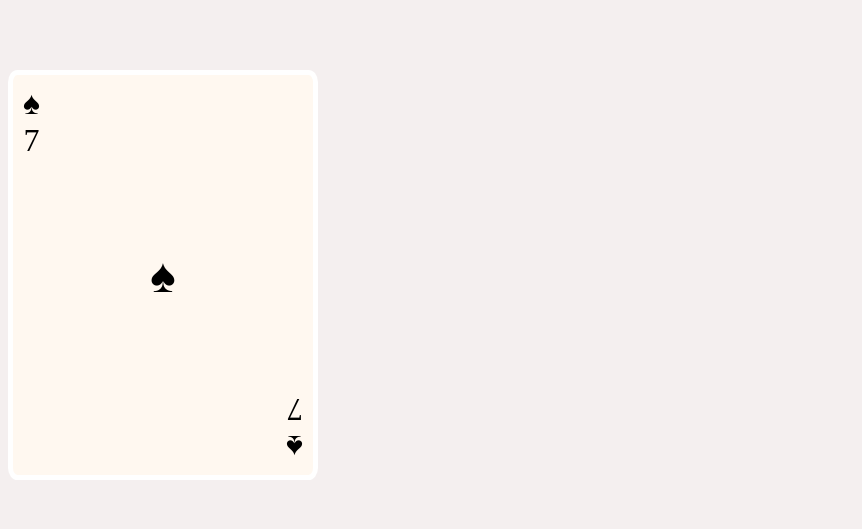
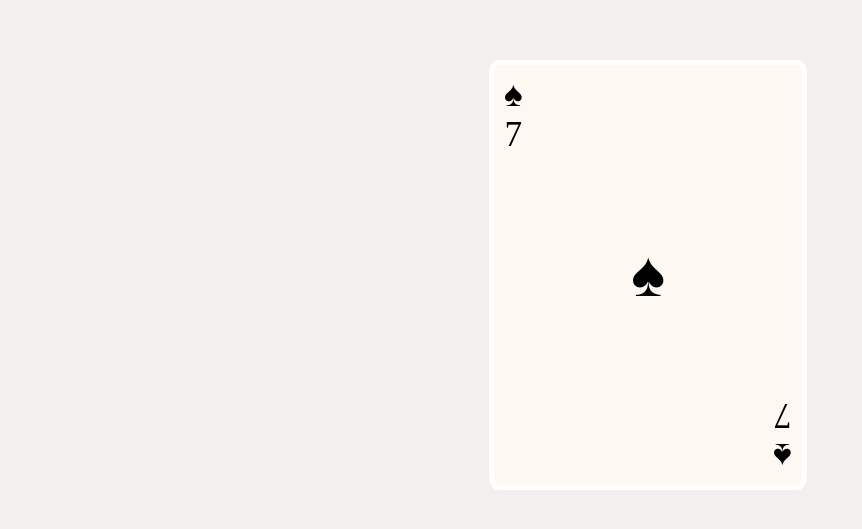
Before and after one commit to Robert-Tyborn/v.36-Playing-card, a plain HTML site: page index.html in a window 1280 px wide. Shown: the part 133-662 px from the top of the page, without its empty margins (0-862 px from the left). Drawn offline with Linux system fonts and the light colour scheme.

Commit message:
Update styles.css

```diff
--- a/CSS/styles.css
+++ b/CSS/styles.css
@@ -3,17 +3,17 @@ body{
     height: 100vh;
     display: flex;
     align-items: center;
-    /* justify-content: center; */
+    justify-content: center;
     background-color: rgb(244, 239, 239);
 }
 
 .card{
-    width: 300px;
-    height: 400px;
+    width: 308px;
+    height: 420px;
     border: 5px solid;
     border-color:white;
     border-radius: 3%;
-    background-color: rgb(255, 248, 240);
+    background-color: rgb(253, 248, 241);
     display: flex;
     flex-direction:column;
     justify-content: space-between;
@@ -25,7 +25,7 @@ body{
     flex-direction: column;
     align-items: center;
     margin: 10px;
-    font-size: 2rem;
+    font-size: 2.2rem;
 }
 
 .top{
@@ -33,7 +33,7 @@ body{
 }
 
 .mid{
-    font-size: 3rem;
+    font-size: 4rem;
 }
 
 .bottom{
```
